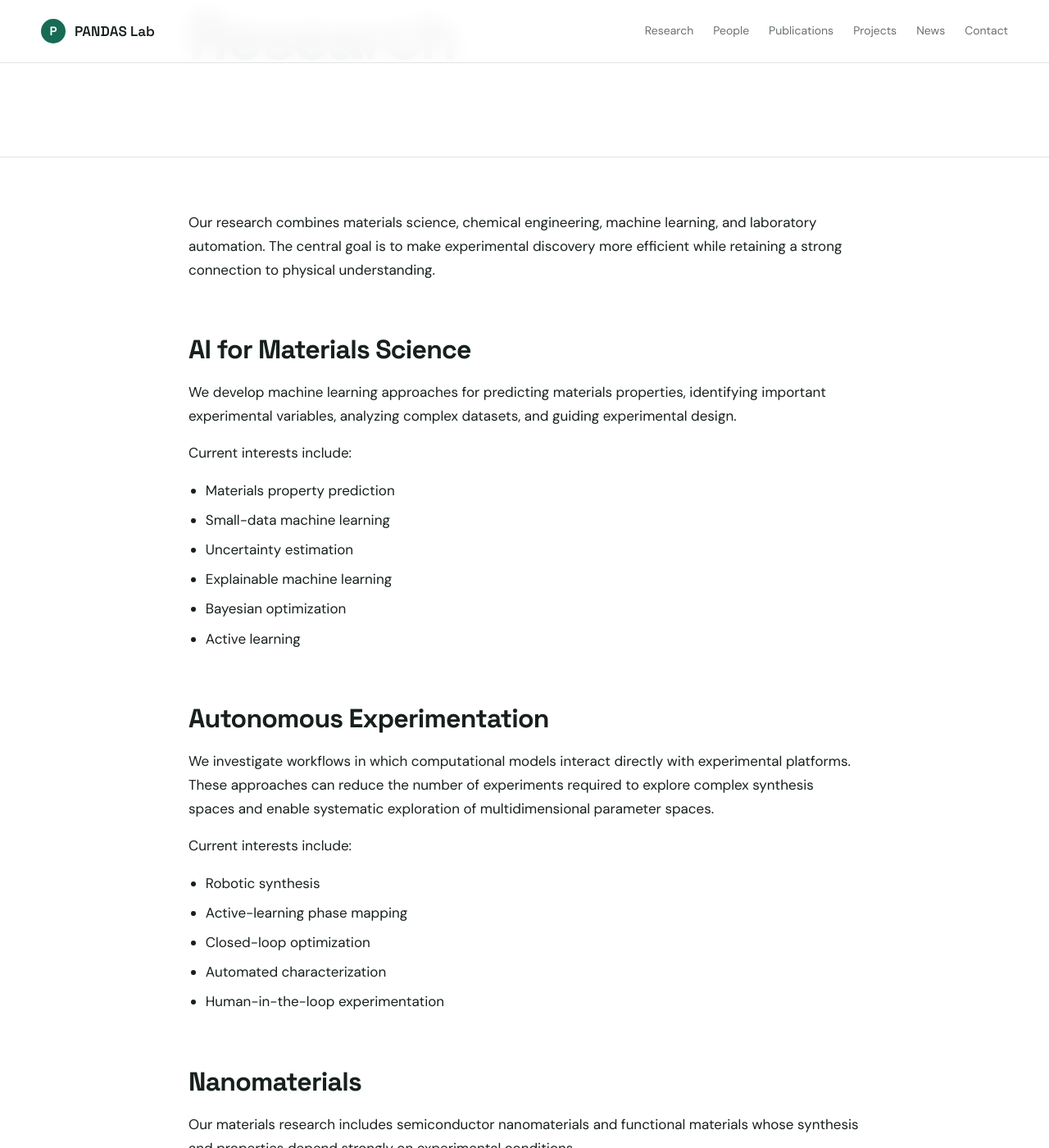
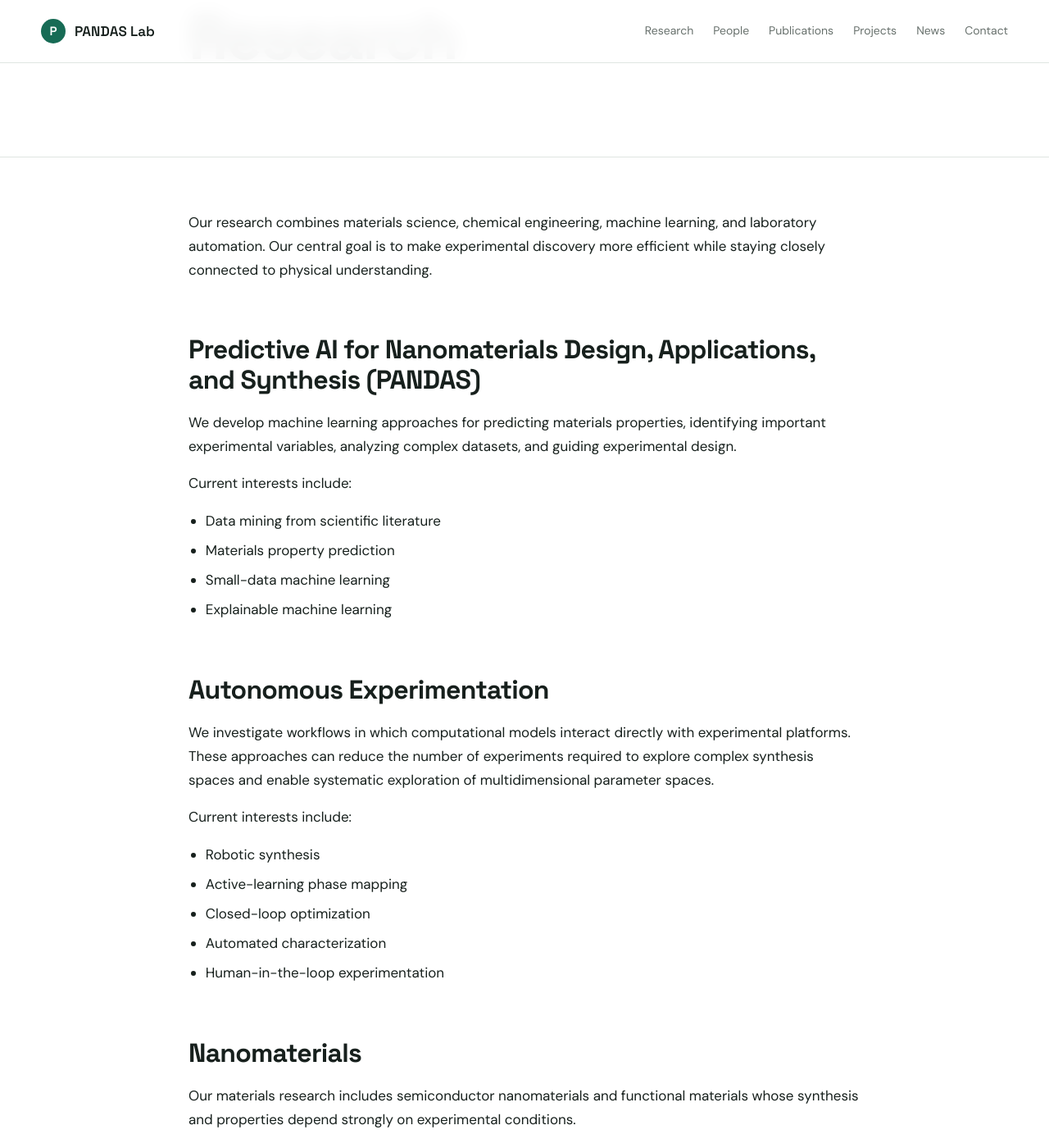
Before and after one commit to pandas-unila/pandas-unila.github.io, a Jekyll site: the page built from research.md, in a window 1280 px wide and 1400 px high, scrolled down 214 px. Shown: the whole window at 82% size. Built offline with Jekyll 4.4.1, drawn with Linux system fonts in a browser that asks for light colours; some of the changed text lies outside the part shown.

Commit message:
Revise research.md for clarity and structure
Updated the research document to improve clarity and organization, including renaming sections and adding bullet points for better readability.

```diff
--- a/research.md
+++ b/research.md
@@ -4,20 +4,18 @@ title: "Research"
 permalink: /research/
 ---
 
-Our research combines materials science, chemical engineering, machine learning, and laboratory automation. The central goal is to make experimental discovery more efficient while retaining a strong connection to physical understanding.
+Our research combines materials science, chemical engineering, machine learning, and laboratory automation. Our central goal is to make experimental discovery more efficient while staying closely connected to physical understanding.
 
-## AI for Materials Science
+## Predictive AI for Nanomaterials Design, Applications, and Synthesis (PANDAS)
 
 We develop machine learning approaches for predicting materials properties, identifying important experimental variables, analyzing complex datasets, and guiding experimental design.
 
 Current interests include:
 
+- Data mining from scientific literature
 - Materials property prediction
 - Small-data machine learning
-- Uncertainty estimation
 - Explainable machine learning
-- Bayesian optimization
-- Active learning
 
 ## Autonomous Experimentation
 
@@ -35,6 +33,13 @@ Current interests include:
 
 Our materials research includes semiconductor nanomaterials and functional materials whose synthesis and properties depend strongly on experimental conditions.
 
+- Quantum dots
+- Exfoliated nanomaterials
+
 ## Energy Materials
 
 Applications include materials for photovoltaics, hydrogen production and storage, electrocatalysis, and photocatalysis.
+
+- Materials for solid-state hydrogen storage
+- Photocatalysts for hydrogen generation
+- Electrocatalysts for hydrogen generation
```
